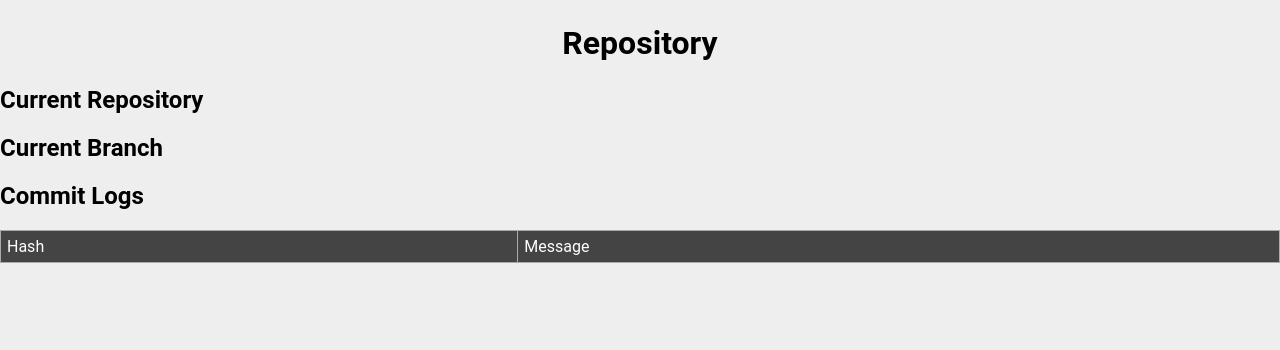
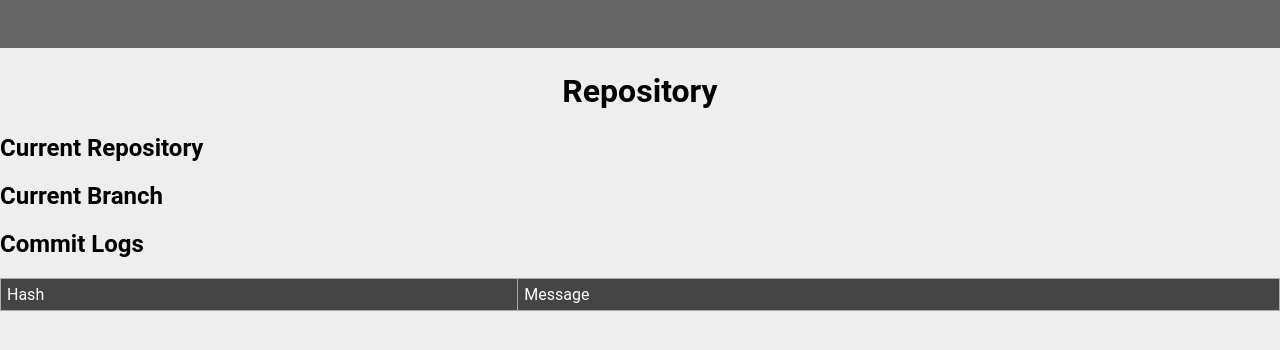
Before and after one commit to peitaosu/Cardiff_Web, a Django app: template templates/repo.html in a window 1280 px wide. Shown: the top 350 px of the page. Run offline with Django 3.2, Linux system fonts and the light colour scheme; the template is opened without the code that fills it, so the values that code supplies are empty.

Commit message:
add header for each page

```diff
--- a/templates/about.html
+++ b/templates/about.html
@@ -9,6 +9,7 @@
 </head>
 
 <body style="width: 980px;">
+    {% include "header.html" %}
     <h1 style="text-align: left;">About Cardiff Web</h1>
     <p>Cardiff is a version control tool for binary format files.</p>
     <p>This tool can be used to diff difference between file versions, to check what have been modified, save versions and manage versions. Binary format always contains more complex information and hard to be parsed and modified, not like text format can be easy to read, modify, diff and merge. Not all binary formats have the meaning of diffing and controlling the version. So we only want to support homogeneous formats which the content can be visualized or parameterized, such as PNG, PSD, DWG, etc.</p>
--- /dev/null
+++ b/templates/header.html
@@ -0,0 +1,2 @@
+<div class="header">
+</div>
--- a/templates/preparation.html
+++ b/templates/preparation.html
@@ -9,6 +9,7 @@
 </head>
 
 <body style="width: 980px;">
+    {% include "header.html" %}
     <div id="prepare_intro">
         <h1>Preparation</h1>
         <p>Looks you are using Cardiff first time, please initial your first repository with your name and email.</p>
--- a/templates/repo.html
+++ b/templates/repo.html
@@ -9,6 +9,8 @@
 </head>
 
 <body>
+    {% include "header.html" %}
+
     <h1>Repository</h1>
 
     <h2>Current Repository</h2>
--- a/templates/style.css
+++ b/templates/style.css
@@ -83,3 +83,9 @@ table.c_table tr.normal td{
     width: 120px;
     font-size: 18px;
 }
+
+.header {
+    width: 100%;
+    height: 48px;
+    background-color: #666
+}
```
